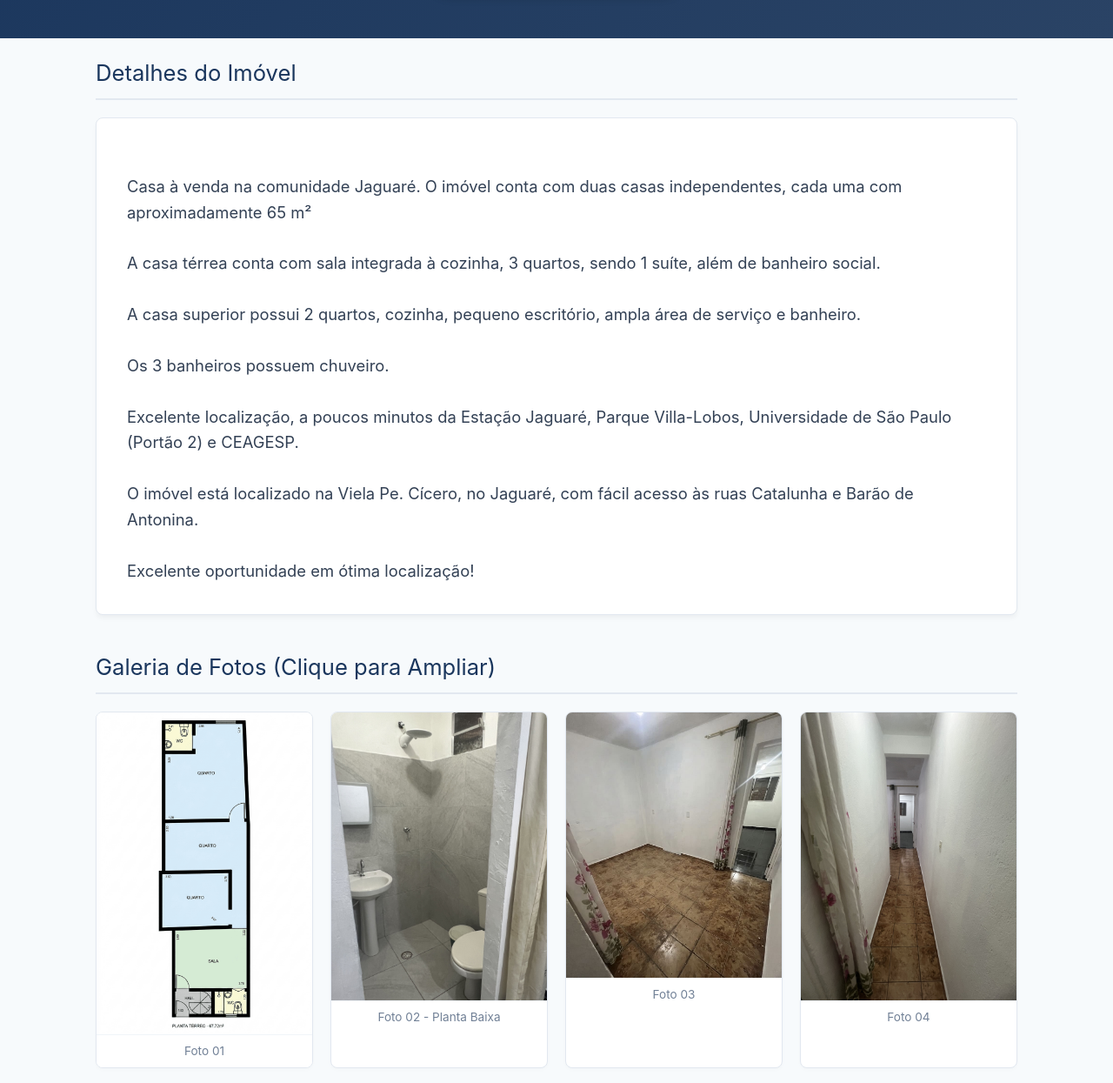
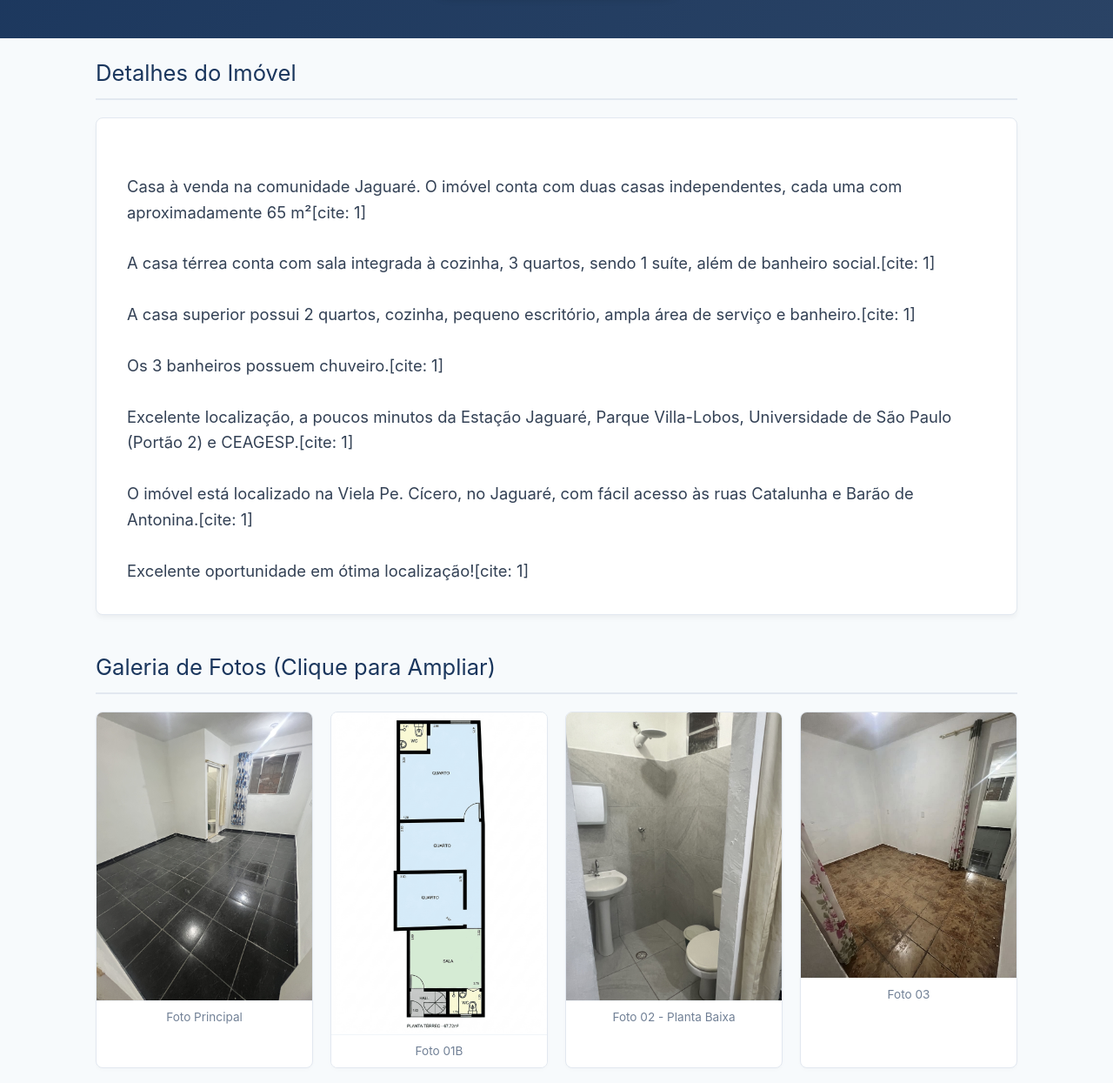
Before and after one commit to weltonwdr-spec/casaj-aguare, a plain HTML site: page index.html in a window 1280 px wide. Shown: the part 260-1505 px from the top of the page at 87% size. Drawn offline with Linux system fonts and the light colour scheme.

Commit message:
Update index.html

```diff
--- a/index.html
+++ b/index.html
@@ -76,13 +76,12 @@
         }
         .gallery-item img:hover { transform: scale(1.02); }
 
-        /* Regra exclusiva para a Foto 05 horizontal se ajustar e ocupar mais espaço */
         .gallery-item.horizontal {
             grid-column: span 2;
         }
         .gallery-item.horizontal img {
             max-height: 380px;
-            object-fit: cover; /* Preenche o espaço horizontal perfeitamente */
+            object-fit: cover;
         }
 
         .gallery-caption { padding: 8px; font-size: 0.85rem; color: var(--text-light); text-align: center; background: #fff; border-top: 1px solid #f1f5f9; }
@@ -144,30 +143,34 @@
 
         <div class="section-title">Detalhes do Imóvel</div>
         <div class="descricao-container">
-Casa à venda na comunidade Jaguaré. O imóvel conta com duas casas independentes, cada uma com aproximadamente 65 m²
+Casa à venda na comunidade Jaguaré. O imóvel conta com duas casas independentes, cada uma com aproximadamente 65 m²[cite: 1]
 
-A casa térrea conta com sala integrada à cozinha, 3 quartos, sendo 1 suíte, além de banheiro social.
+A casa térrea conta com sala integrada à cozinha, 3 quartos, sendo 1 suíte, além de banheiro social.[cite: 1]
 
-A casa superior possui 2 quartos, cozinha, pequeno escritório, ampla área de serviço e banheiro.
+A casa superior possui 2 quartos, cozinha, pequeno escritório, ampla área de serviço e banheiro.[cite: 1]
 
-Os 3 banheiros possuem chuveiro.
+Os 3 banheiros possuem chuveiro.[cite: 1]
 
-Excelente localização, a poucos minutos da Estação Jaguaré, Parque Villa-Lobos, Universidade de São Paulo (Portão 2) e CEAGESP.
+Excelente localização, a poucos minutos da Estação Jaguaré, Parque Villa-Lobos, Universidade de São Paulo (Portão 2) e CEAGESP.[cite: 1]
 
-O imóvel está localizado na Viela Pe. Cícero, no Jaguaré, com fácil acesso às ruas Catalunha e Barão de Antonina.
+O imóvel está localizado na Viela Pe. Cícero, no Jaguaré, com fácil acesso às ruas Catalunha e Barão de Antonina.[cite: 1]
 
-Excelente oportunidade em ótima localização!
+Excelente oportunidade em ótima localização![cite: 1]
         </div>
 
         <div class="section-title">Galeria de Fotos (Clique para Ampliar)</div>
         <div class="gallery-grid">
 
-            <div class="gallery-item"><img src="images/Casa_Jaguaré_São_Paulo_USP_Trem_01.png" alt="Foto 1"><div class="gallery-caption">Foto 01</div></div>
+            <!-- Nova foto principal adicionada com final .JPG -->
+            <div class="gallery-item"><img src="images/Casa_Jaguaré_São_Paulo_USP_Trem_01.JPG" alt="Foto Destaque"><div class="gallery-caption">Foto Principal</div></div>
+
+            <!-- Fotos seguintes mantendo as extensões corretas -->
+            <div class="gallery-item"><img src="images/Casa_Jaguaré_São_Paulo_USP_Trem_01.png" alt="Foto 1"><div class="gallery-caption">Foto 01B</div></div>
             <div class="gallery-item"><img src="images/Casa_Jaguaré_São_Paulo_USP_Trem_02.jpg" alt="Foto 2 - Planta"><div class="gallery-caption">Foto 02 - Planta Baixa</div></div>
             <div class="gallery-item"><img src="images/Casa_Jaguaré_São_Paulo_USP_Trem_03.jpg" alt="Foto 3"><div class="gallery-caption">Foto 03</div></div>
             <div class="gallery-item"><img src="images/Casa_Jaguaré_São_Paulo_USP_Trem_04.jpg" alt="Foto 4"><div class="gallery-caption">Foto 04</div></div>
 
-            <!-- Foto 05 horizontal configurada exclusivamente -->
+            <!-- Foto 05 horizontal -->
             <div class="gallery-item horizontal"><img src="images/Casa_Jaguaré_São_Paulo_USP_Trem_05.jpg" alt="Foto 5"><div class="gallery-caption">Foto 05</div></div>
 
             <div class="gallery-item"><img src="images/Casa_Jaguaré_São_Paulo_USP_Trem_06.jpg" alt="Foto 6"><div class="gallery-caption">Foto 06</div></div>
@@ -192,7 +195,7 @@ Excelente oportunidade em ótima localização!
         <div class="section-title">Mapa de Acesso</div>
         <div class="map-section-box" onclick="abrirModalComImagem('images/Sem título.png')">
             <img src="images/Sem título.png" alt="Mapa de Acesso ao Imóvel">
-            <p style="color: var(--text-light); font-size: 0.95rem;">Esquema de localização com acesso facilitado pelas ruas Catalunha e Barão de Antonina.</p>
+            <p style="color: var(--text-light); font-size: 0.95rem;">Esquema de localização com acesso facilitado pelas ruas Catalunha e Barão de Antonina.[cite: 1]</p>
         </div>
 
         <div class="cta-section">
```
